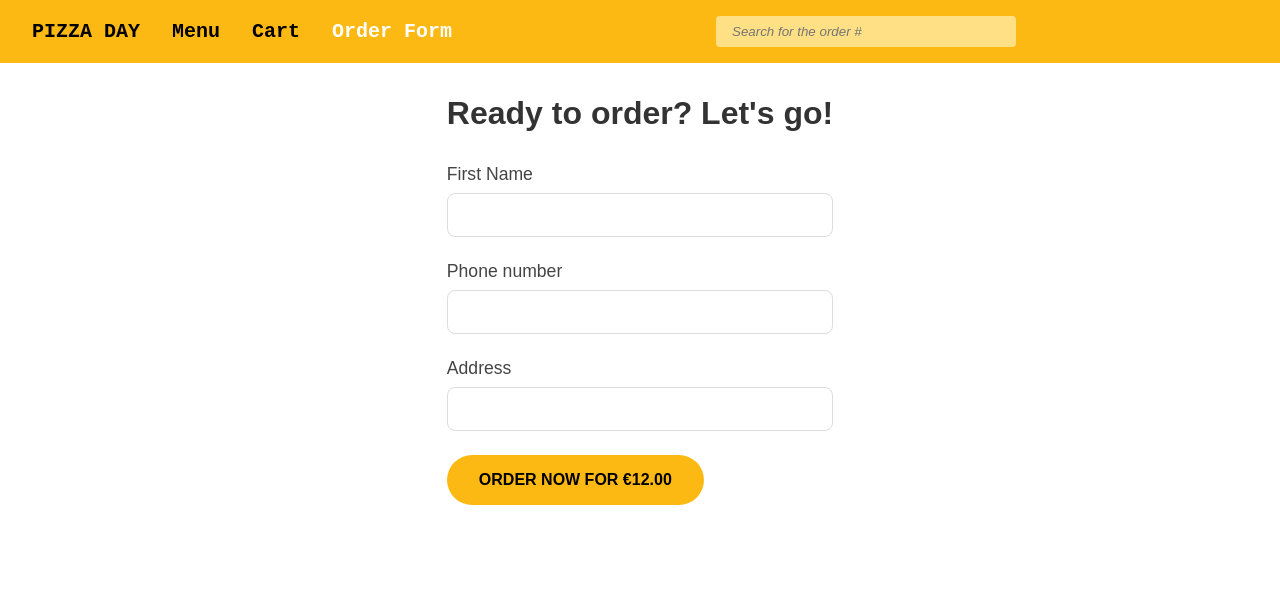
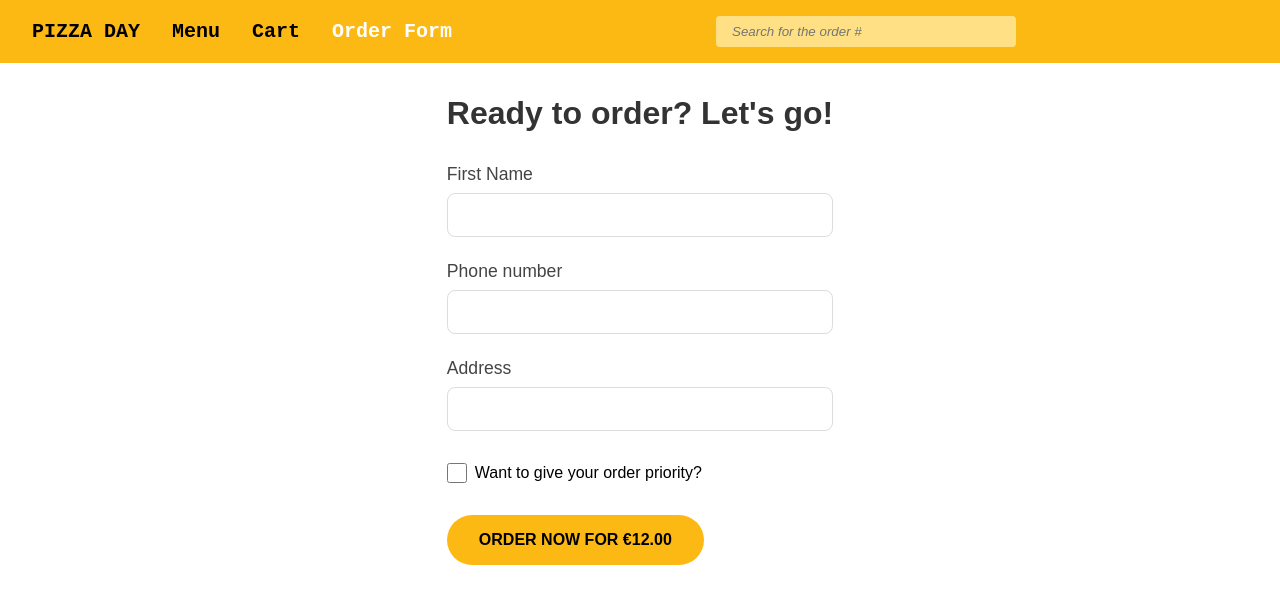
Before and after one commit to saintgregoire/ReactHillel, a React (Vite) app: page /order_form in a window 1280 px wide. Shown: the top 604 px of the page. Built offline with nearby package versions, Linux system fonts and the light colour scheme.

Commit message:
feat => OrderForm page done

```diff
--- a/src/pages/OrderForm/OrderForm.jsx
+++ b/src/pages/OrderForm/OrderForm.jsx
@@ -73,17 +73,19 @@ function OrderForm() {
             </div>
           </fieldset>
 
-          {/* <fieldset className="checkbox-group">
+          <fieldset className="checkbox-group">
             <div className="checkbox-wrapper">
               <InputControl
                 type="checkbox"
                 id="priority"
+                name="checkbox"
+                control={form.control}
               />
               <label htmlFor="priority">
                 Want to give your order priority?
               </label>
             </div>
-          </fieldset> */}
+          </fieldset>
 
           <Button
             text="Order now for €12.00"
```
